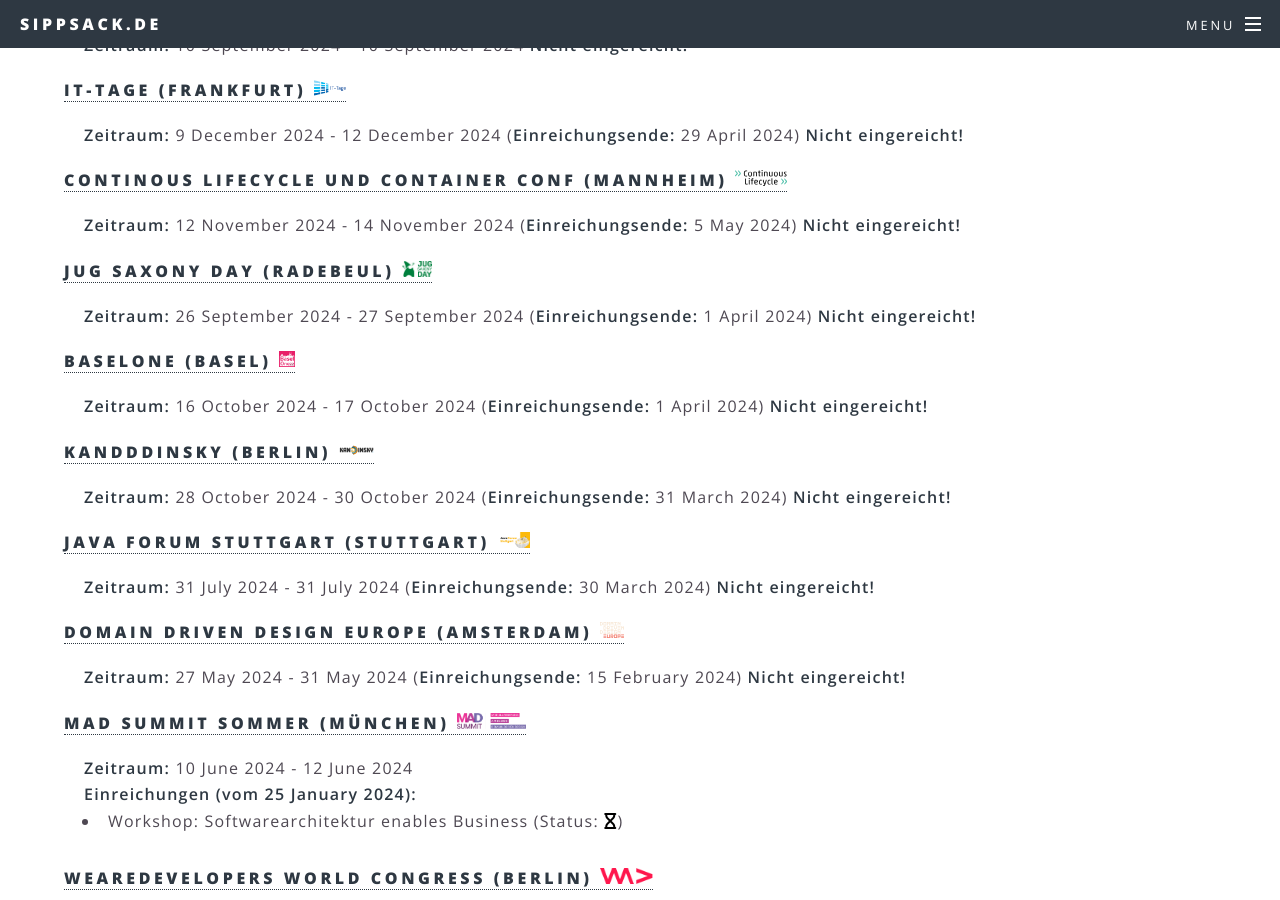
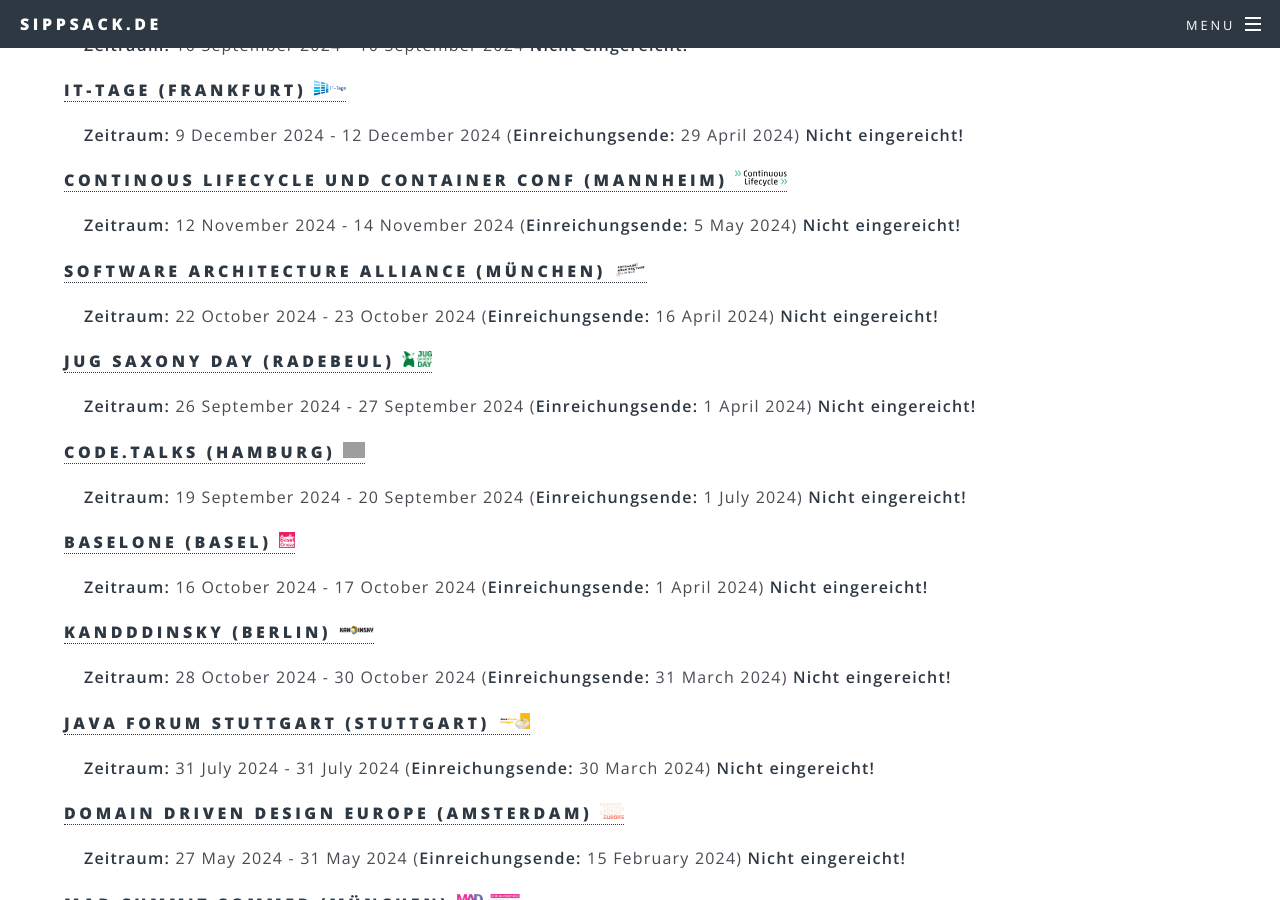
Before and after one commit to sippsack/sippsack.github.io, a Jekyll site: the page built from cfps.md, in a window 1280 px wide and 900 px high, scrolled down 694 px. Built offline with Jekyll 4.4.1, drawn with Linux system fonts in a browser that asks for light colours; grey boxes are pictures that could not be loaded.

```diff
--- a/_data/cfps.yaml
+++ b/_data/cfps.yaml
@@ -5,25 +5,13 @@ ideas:
   - Functional Java revisited
   - DDD Konzepte sichtbar machen und reviewen: |
       habe noch eine neue Idee zu DDD, können wir mal für später im Hinterkopf behalten.  Würde auch LASR beinhalten. Weiss aber noch nicht, ob es gut passt. Die Idee ist, DDD Konzepte im Code sichtbar zu machen. Da gibt es Bibliotheken wie ContextMapper, xMolecules, ggf. ArchUnit und jQAssistant so als Art Fitness Fitness Functions. Und dazu würde dann LASR als leichtgewichtige Reviewmethode passen
-  - CSS-Keynote - Die Relevanz von Softwarearchitektur:
-    abstract: |
-      Die Digitalisierung schreitet voran und unsere Softwaresysteme müssen immer mehr leisten. Die Anwendungslogik
-
-      Inhaltlich:
-      - Wie wichtig ist Architekturarbeit heute?
-      - Welche Werkzeuge helfen uns bei der Architekturarbeit?
-      - Welche modernen Architekturstile und -prinzipien gibt es?
-      - Wie haben Infrastructure as Code, Containerisierung, Cloud unsere Arbeit verändert?
-  - String Templates: |
-      Java 21 war vollgepackt mit spannenden Neuerungen. Im Schatten der sehr präsenten Themen
   - Samman Coaching Learning Hours: |
       eher einzelne Methoden vorstellen, nicht unbedingt das Coaching an sich (das nur kurz erkären), ggf. einzelne Themen für Clean Code Workshop
   - Java for the Records - Schlüssel zum Pattern Matching und noch mehr ...
   - hexagonale Architektur explained: |
       "Wenn hexagonale Architektur die Lösung, was war eigentlich die Frage?" mit Exkurs in Richtung Softwarearchitektur bringen, also in Richtung Qualitätsziele des Softwaresystems
-  - Consumer Driven Contracts (Inhalt vom MAD Summit mit Code-Beispielen von Pact und ggf. Spring Cloud Contract)
   - Migrationen mit OpenRewrite
-  - Qualitätsszenarien in der Softwarearchitektur oder Bessere Softwarearchitekturen durch Qualitätsszenarien (Konzept des Qualitätsszenario, Bauplan, Arten, Brainstorming, sichtbar machen von Architekturarbeit, ATAM, ...)
+  - FFDD - Fitness Function Driven Development: https://www.thoughtworks.com/insights/articles/fitness-function-driven-development
   - Pragmatisch und aktuell - Lebendige Architekturdokumentation (Beispiele von Olli: jMolecule, Modulith - Mail vom 09.05.)
   - Modernisierung von Java-Anwendungen
   - Überzeuge die Skeptiker: explizite Architekturarbeit sollte nicht optional sein
@@ -49,10 +37,23 @@ ideas:
       deadline: 2024-05-05
       submitted:
       talks:
+  - saa:
+      from: 2024-10-22
+      till: 2024-10-23
+      deadline: 2024-04-16
+      submitted:
+      talks:
   - jsd:
       from: 2024-09-26
       till: 2024-09-27
       deadline: 2024-04-01
+      submitted:
+      talks:
+  - ct:
+      from: 2024-09-19
+      till: 2024-09-20
+      url: https://app.codetalks.com/call-for-papers
+      deadline: 2024-07-01
       submitted:
       talks:
   - baselone:
--- a/_data/conferences.yaml
+++ b/_data/conferences.yaml
@@ -143,6 +143,11 @@
   location: Online
   url: https://jcon.one/
   season: Herbst
+- id: ct
+  name: code.talks
+  location: Hamburg
+  url: https://codetalks.com/
+  season: Herbst
 - id: wdc
   name: Web Developer Conference
   location: Hamburg
```
Also changed, not shown: _data/portfolio.yaml (+4 -4 lines), portfolio.md (+1 -1 lines).
